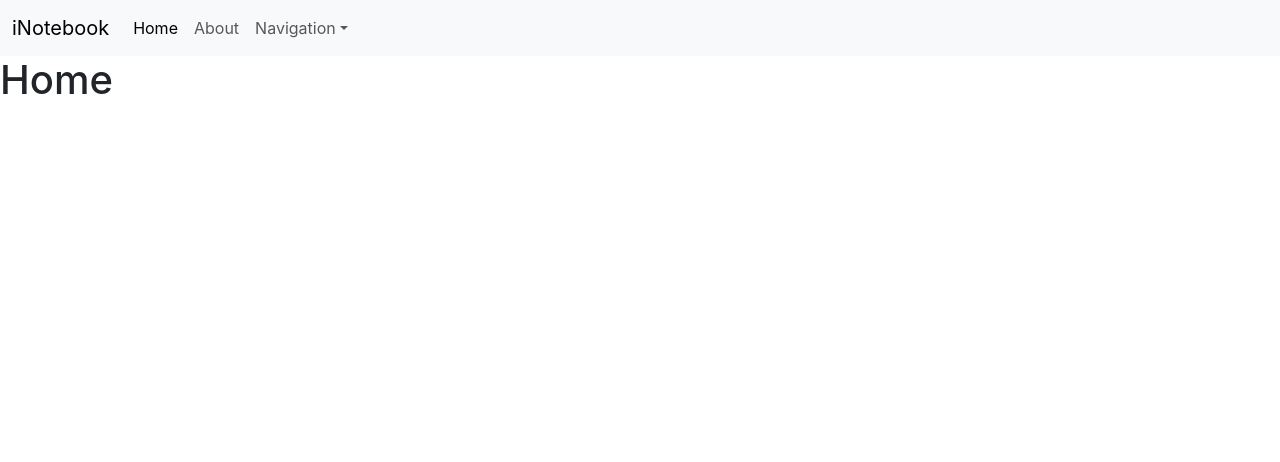
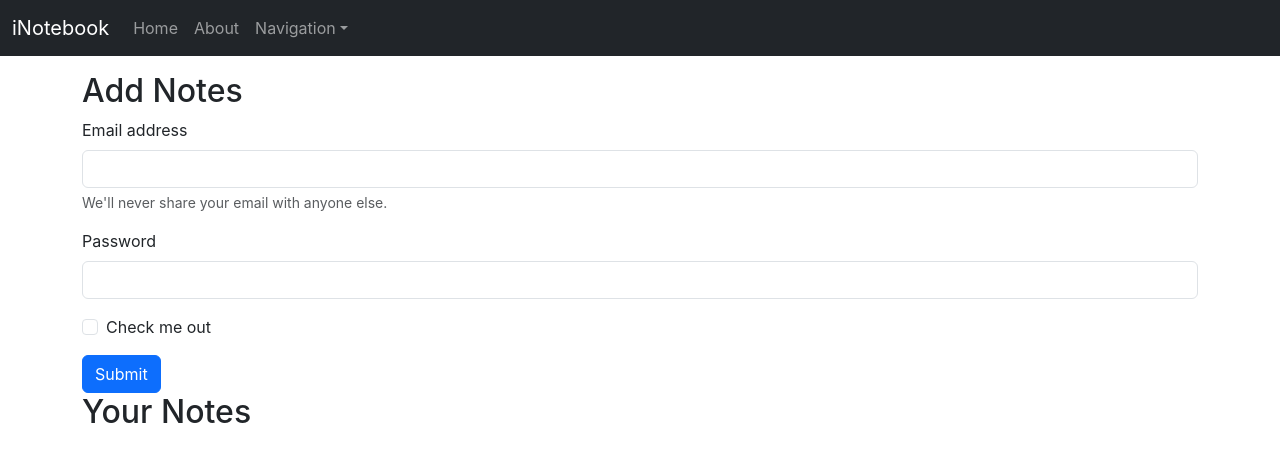
Before and after one commit to vsjawadwar/iNoteBook, a React (Create React App) app in the folder inotebook/: page /Home in a window 1280 px wide. Shown: the top 462 px of the page. Built offline with nearby package versions, Linux system fonts and the light colour scheme.

Commit message:
Initiated work on home page

```diff
--- a/inotebook/src/Components/About.js
+++ b/inotebook/src/Components/About.js
@@ -1,10 +1,9 @@
-import React, {useContext} from 'react'
-import NoteContext from '../context/notes/NoteContext'
+import React from 'react'
 export default function About() {
-  const a =useContext(NoteContext);
+
   return (
     <div>
-      <h1>About {a.Name}</h1>
+      <h1>About</h1>
     </div>
   )
 }
--- a/inotebook/src/Components/Home.js
+++ b/inotebook/src/Components/Home.js
@@ -3,7 +3,28 @@
 export default function Home() {
   return (
     <div>
-      <h1>Home</h1>
+    <div className="container my-3">
+      <h2>Add Notes</h2>
+      <form>
+  <div className="mb-3">
+    <label for="exampleInputEmail1" className="form-label">Email address</label>
+    <input type="email" className="form-control" id="exampleInputEmail1" aria-describedby="emailHelp"/>
+    <div id="emailHelp" className="form-text">We'll never share your email with anyone else.</div>
+  </div>
+  <div className="mb-3">
+    <label for="exampleInputPassword1" className="form-label">Password</label>
+    <input type="password" className="form-control" id="exampleInputPassword1"/>
+  </div>
+  <div className="mb-3 form-check">
+    <input type="checkbox" className="form-check-input" id="exampleCheck1"/>
+    <label className="form-check-label" for="exampleCheck1">Check me out</label>
+  </div>
+  <button type="submit" className="btn btn-primary">Submit</button>
+</form>
+
+      <h2>Your Notes</h2>
+
+</div>
     </div>
   )
 }
--- a/inotebook/src/Components/Navbar.js
+++ b/inotebook/src/Components/Navbar.js
@@ -1,9 +1,16 @@
-import React from 'react'
-import { Link } from 'react-router-dom';
+import React,{useEffect} from 'react'
+import { useLocation,Link } from 'react-router-dom';
+// import { Link } from 'react-router-dom';
 export default function Navbar() {
+    let location = useLocation();
+    useEffect(() => {
+        // If we want to see console.log message empty filter in inspect element
+        console.log(location.pathname);
+      }, [location]);
     return (
         <>
-            <nav className="navbar navbar-expand-lg bg-body-tertiary">
+            <nav className="navbar navbar-expand-lg bg-dark navbar-dark">
+                {/* bg-dark and navbar-dark are bootstrap classes for making navbar dark and light */}
                 <div className="container-fluid">
                     <Link  className="navbar-brand" to="/Home">iNotebook</Link>
                     <button className="navbar-toggler" type="button" data-bs-toggle="collapse" data-bs-target="#navbarSupportedContent" aria-controls="navbarSupportedContent" aria-expanded="false" aria-label="Toggle navigation">
@@ -12,10 +19,10 @@
                     <div className="collapse navbar-collapse" id="navbarSupportedContent">
                         <ul className="navbar-nav me-auto mb-2 mb-lg-0">
                             <li className="nav-item">
-                                <Link  className="nav-link active" aria-current="page" to="/Home">Home</Link>
+                                <Link  className={`nav-link ${location.pathname}==='/Home' ?'active':""`} aria-current="page" to="/Home">Home</Link>
                             </li>
                             <li className="nav-item">
-                                <Link  className="nav-link" to="/About">About</Link>
+                                <Link  className={`nav-link ${location.pathname}==='/About'?'active':""`} to="/About">About</Link>
                             </li>
                             <li className="nav-item dropdown">
                                 <Link  className="nav-link dropdown-toggle" to="/" role="button" data-bs-toggle="dropdown" aria-expanded="false">
```
